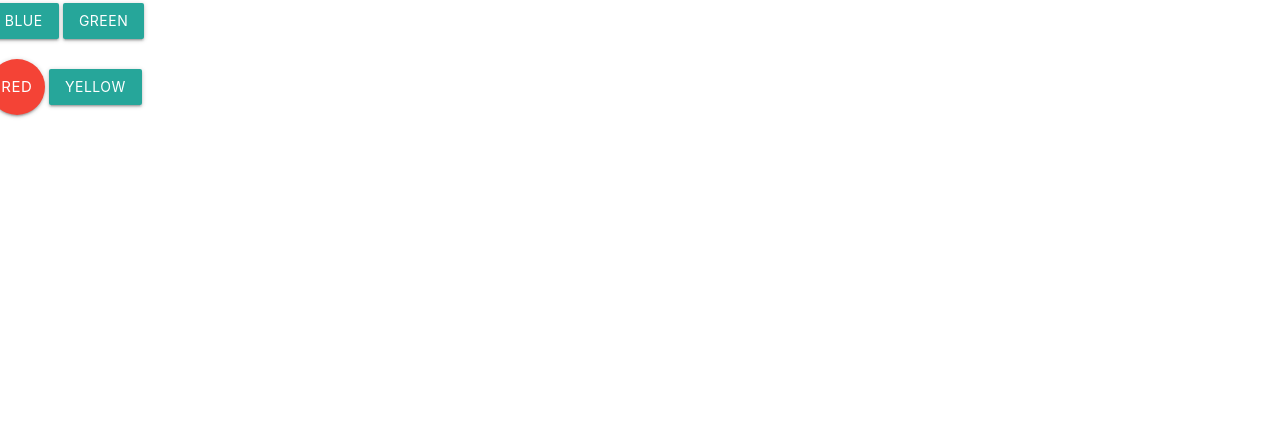
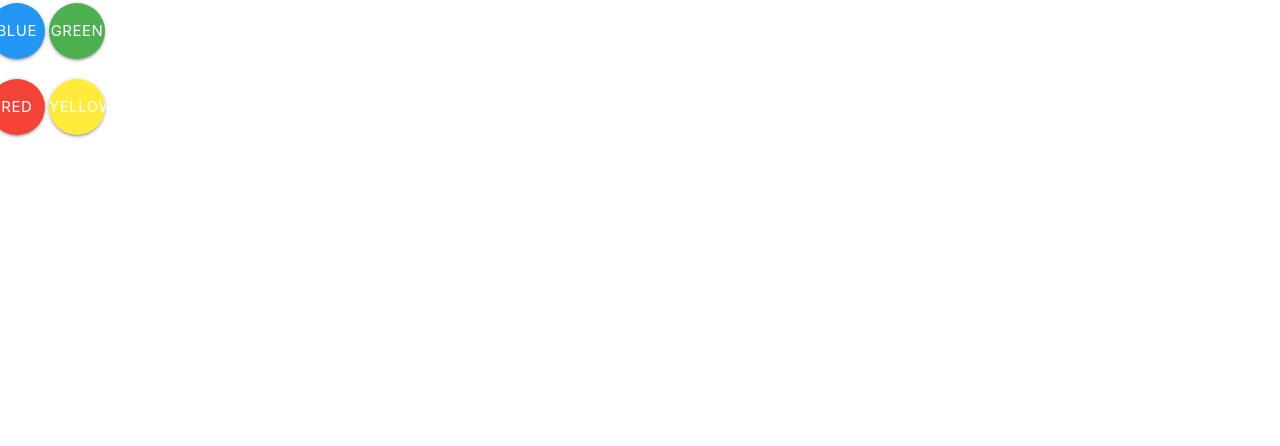
Before and after one commit to apollowebdesigns/apollowebdesigns.github.io, a plain HTML site: page index.html in a window 1280 px wide. Shown: the part 354-800 px from the top of the page. Drawn offline with nearby package versions, Linux system fonts and the light colour scheme; some packages are replaced by stand-ins of ours.

Commit message:
buttons changed

```diff
--- a/index.html
+++ b/index.html
@@ -20,12 +20,12 @@
       <div class="col s12">
           <h2 class="jumbotron">Angular Requests</h2>
             <div class="row">
-                <button class="btn btn-primary" ng-click="appCtrl.getData('blue')">Blue</button>
-                <button class="btn btn-success" ng-click="appCtrl.getData('green')">Green</button>
+                <button class="btn-floating btn-large blue" ng-click="appCtrl.getData('blue')">Blue</button>
+                <button class="btn-floating btn-large green" ng-click="appCtrl.getData('green')">Green</button>
             </div>
             <div class="row">
                 <button class="btn-floating btn-large red" ng-click="appCtrl.getData('red')">Red</button>
-                <button class="btn btn-warning" ng-click="appCtrl.getData('yellow')">Yellow</button>
+                <button class="btn-floating btn-large yellow" ng-click="appCtrl.getData('yellow')">Yellow</button>
             </div>
       </div>
    </body>
```
